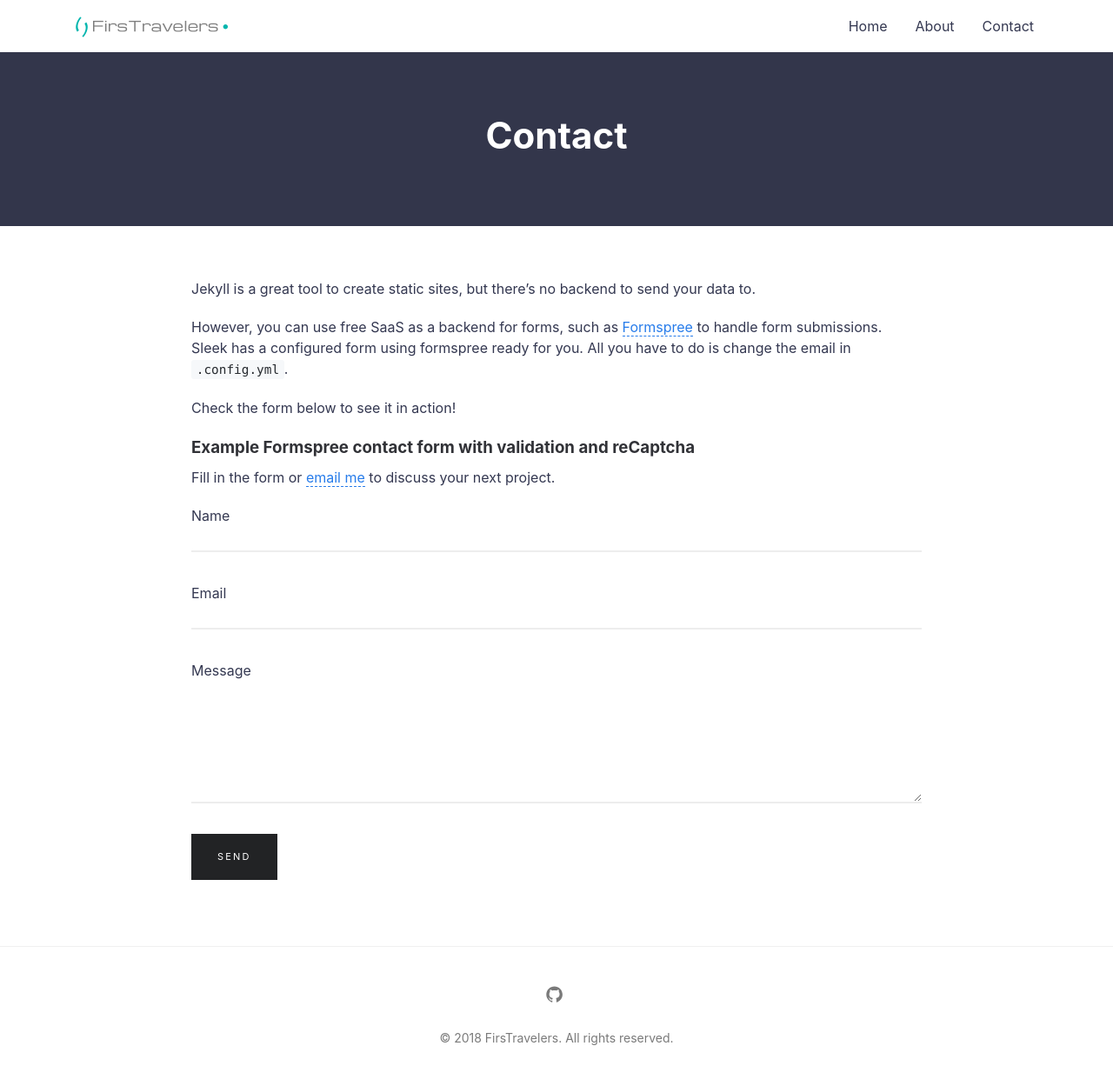
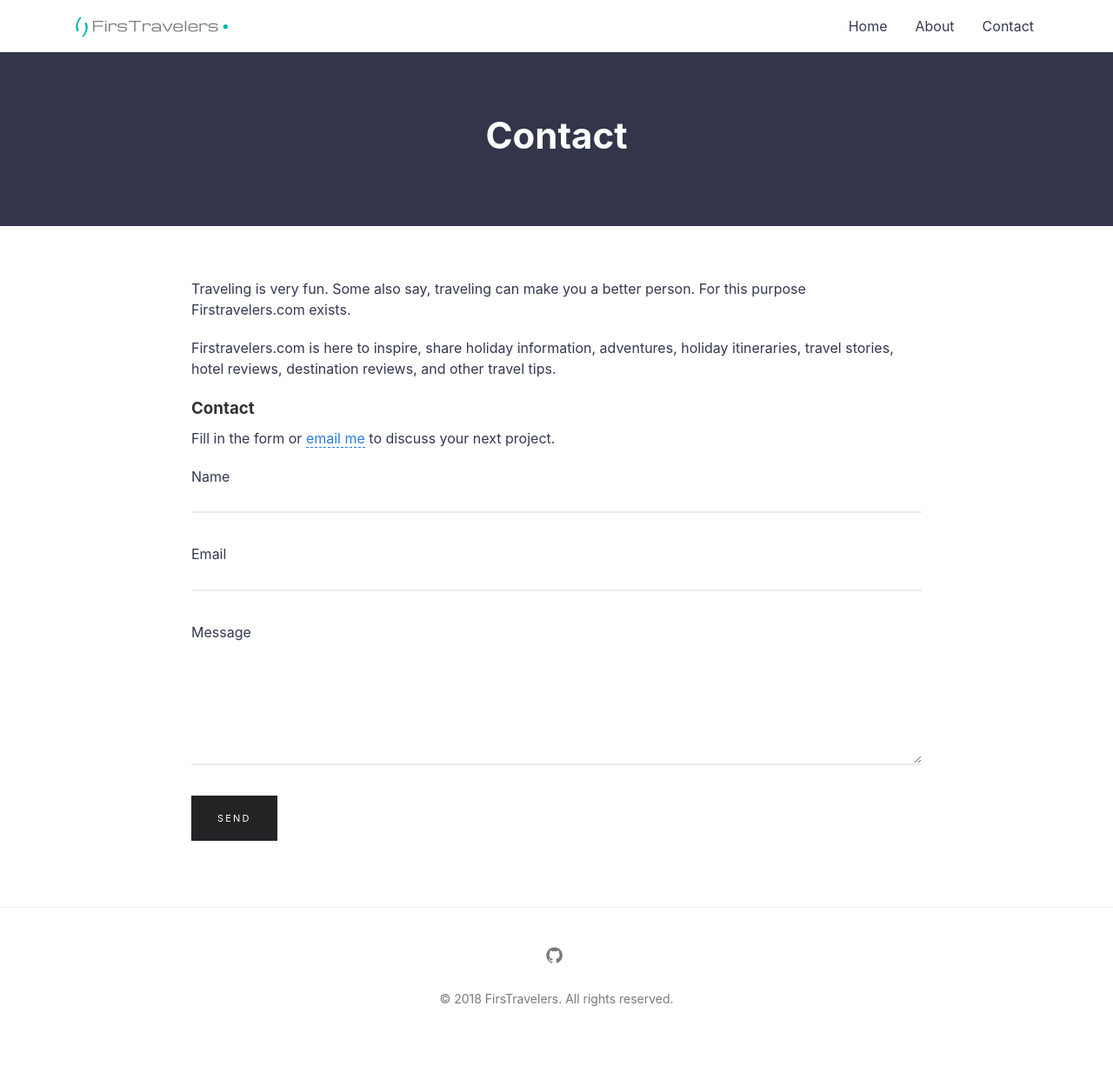
Before and after one commit to artipedia/firstravelers, a Jekyll site: the page built from contact.md, in a window 1280 px wide. Shown: the whole page at 87% size. Built offline with Jekyll 4.4.1, drawn with Linux system fonts in a browser that asks for light colours; after the commit the page ends 1204 px from its top, so only the background shows below that.

Commit message:
Update contact.md

```diff
--- a/contact.md
+++ b/contact.md
@@ -4,13 +4,11 @@ title: Contact
 permalink: /contact/
 ---
 
-Jekyll is a great tool to create static sites, but there’s no backend to send your data to.
+Traveling is very fun. Some also say, traveling can make you a better person. For this purpose Firstravelers.com exists.
 
-However, you can use free SaaS as a backend for forms, such as [Formspree](https://formspree.io/) to handle form submissions. Sleek has a configured form using formspree ready for you. All you have to do is change the email in `.config.yml`.
+Firstravelers.com is here to inspire, share holiday information, adventures, holiday itineraries, travel stories, hotel reviews, destination reviews, and other travel tips.
 
-Check the form below to see it in action!
-
-### Example Formspree contact form with validation and reCaptcha
+### Contact
 
 Fill in the form or [email me](mailto:{{site.email}}) to discuss your next project.
 
```
